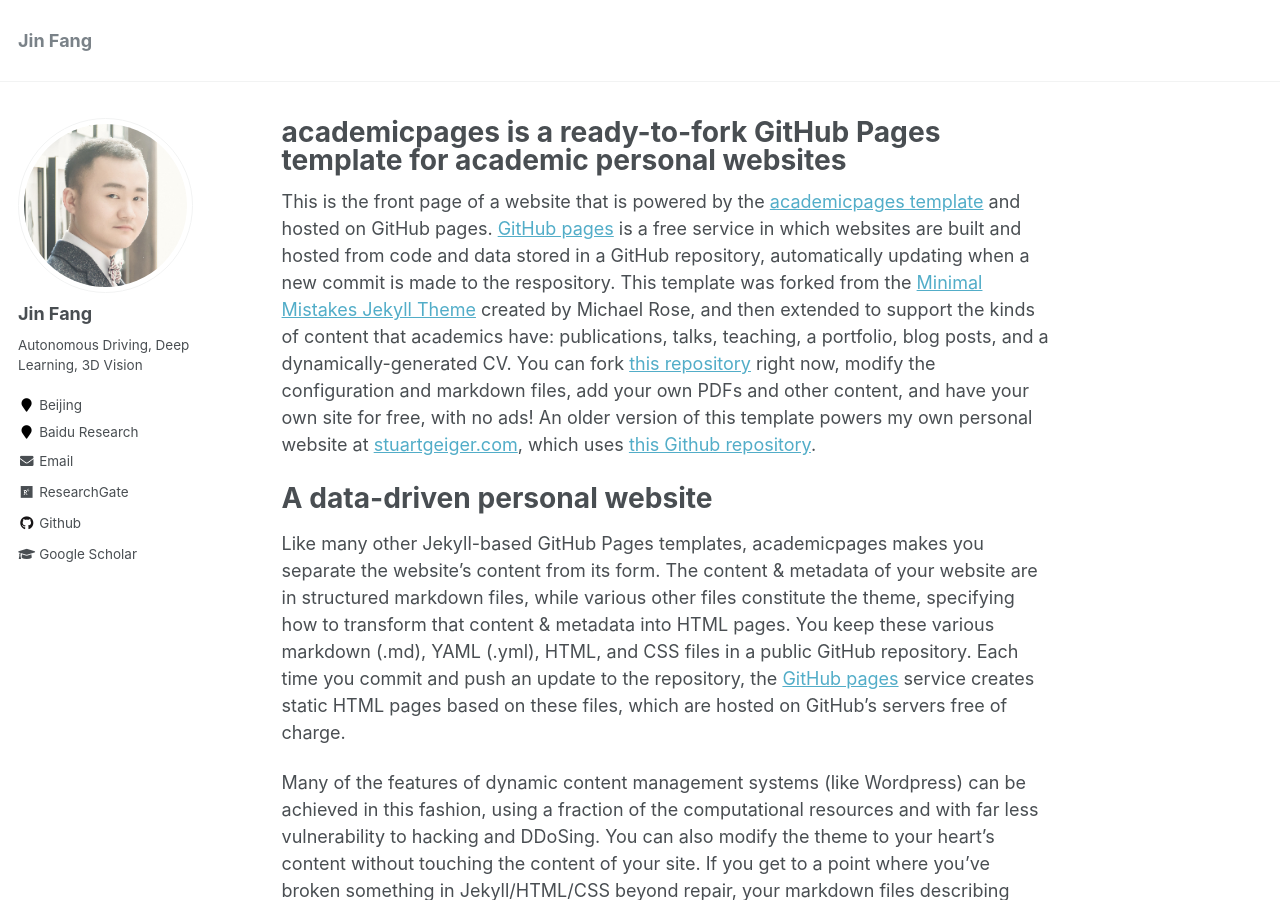
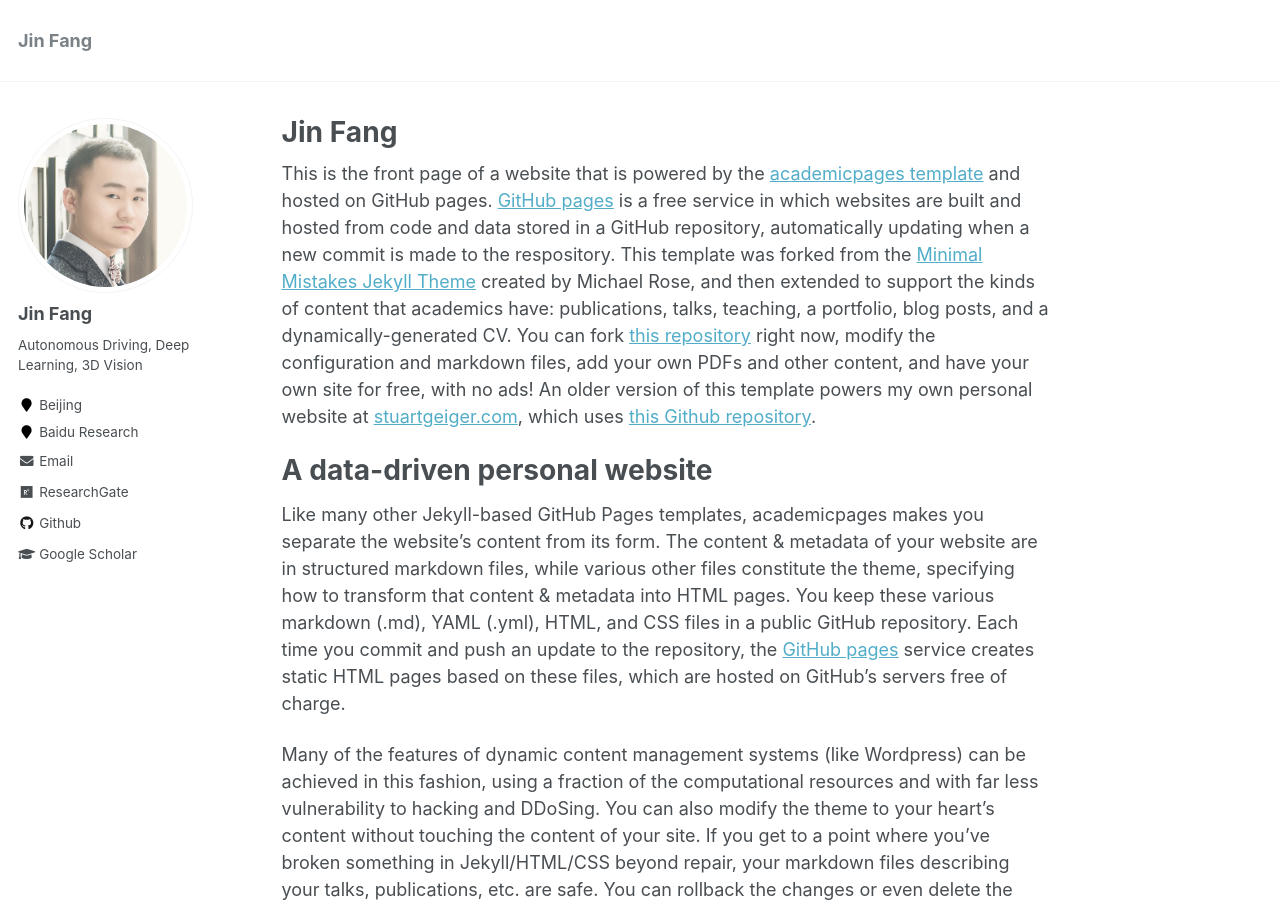
Before and after one commit to fangjin-cool/fangjin-cool.github.io, a Jekyll site: the page built from _pages/about.md, in a window 1280 px wide and 900 px high. Built offline with Jekyll 4.4.1, drawn with Linux system fonts in a browser that asks for light colours.

Commit message:
Update about.md

```diff
--- a/_pages/about.md
+++ b/_pages/about.md
@@ -1,6 +1,6 @@
 ---
 permalink: /
-title: "academicpages is a ready-to-fork GitHub Pages template for academic personal websites"
+title: "Jin Fang"
 excerpt: "About me"
 author_profile: true
 redirect_from:
```
